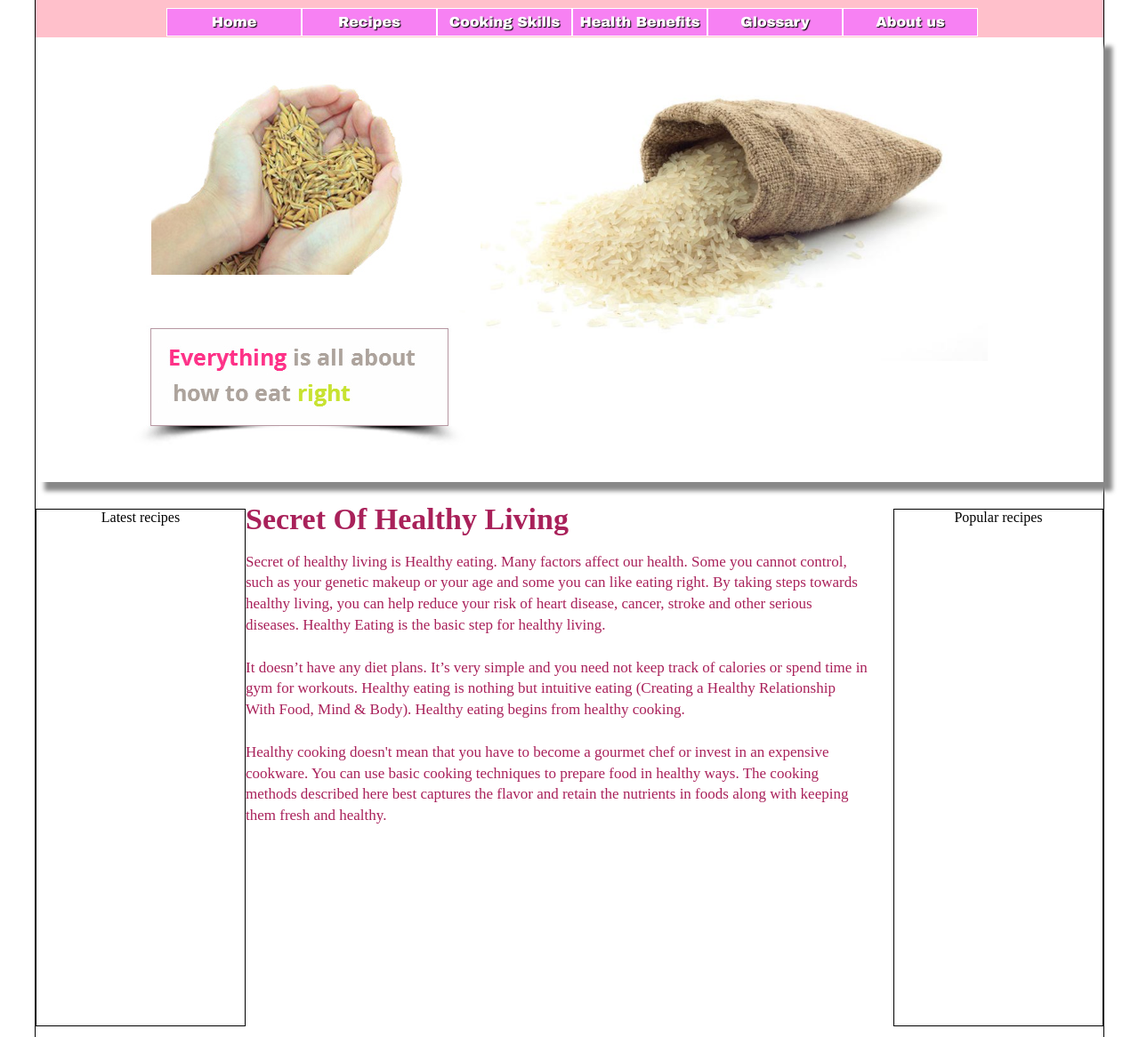
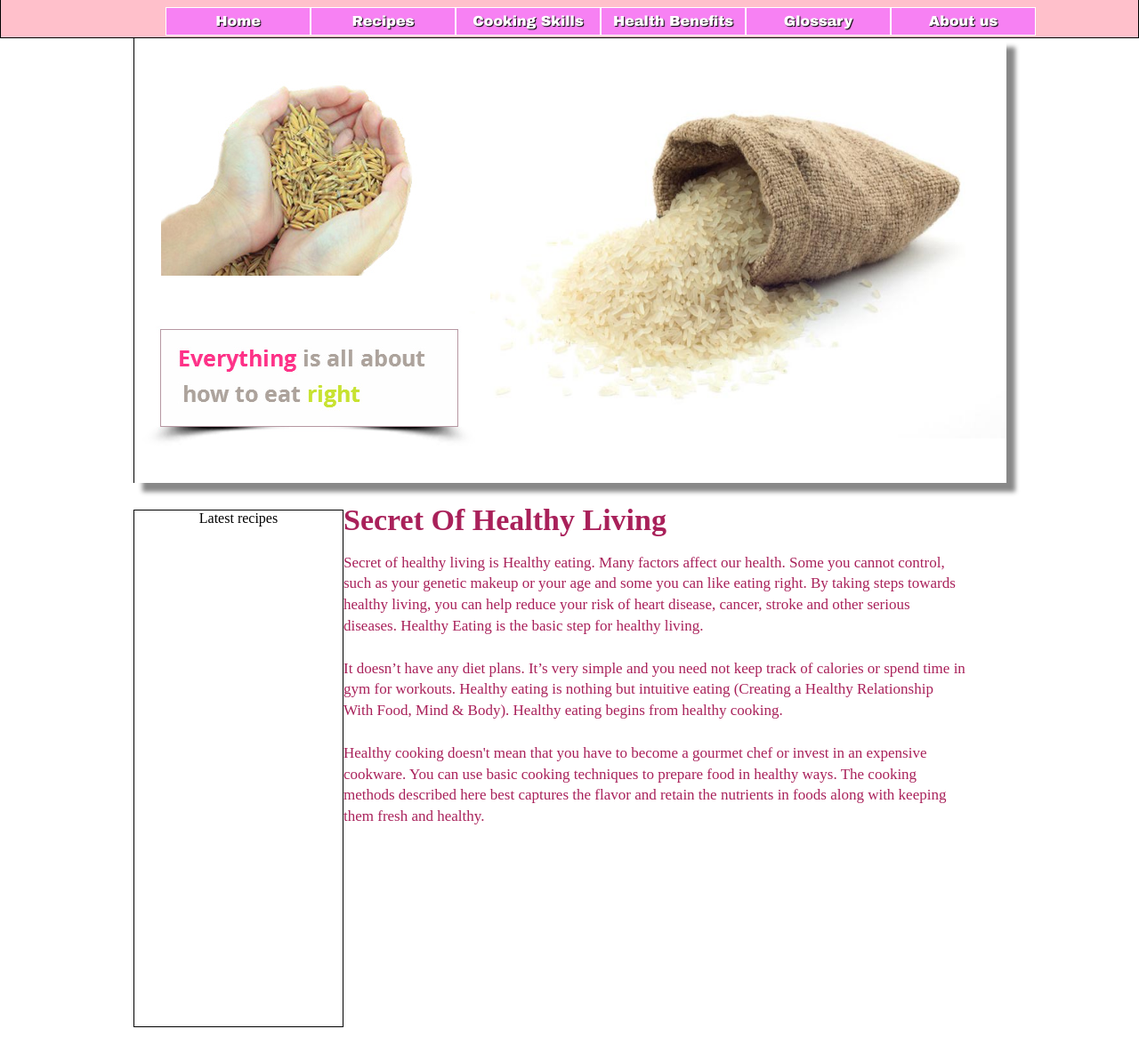
Before and after one commit to thangabalu/cookhouse, a Django app: template wsgi/surekha_app/templates/home.html in a window 1280 px wide; the page is wider, and only the part inside the window is pictured. Shown: the part 92-1258 px from the top of that part at 89% size. Run offline with Django 3.2, Linux system fonts and the light colour scheme; the template is opened without the code that fills it, so the values that code supplies are empty.

Commit message:
some changes in the home page template

```diff
--- a/wsgi/surekha_app/templates/home.html
+++ b/wsgi/surekha_app/templates/home.html
@@ -5,37 +5,40 @@
    * {padding: 0; margin: 0;}
    a {text-decoration: none;color: #FF3288; font-weight:bold}
    p {padding-left: 10px;}
-  .maincontainer {width:1200px; margin-left:auto; margin-right: auto; border: thin solid black; }
-  .container  {width:1200px; margin: auto; height:133px; background-color: pink}
-  .header h1  {color: #FE2E9A; font-size: 50px; line-height: 100px}
+  .bigcontainer {width:100%; margin-left:auto; margin-right:auto;}
+  .maincontainer {width:980px; margin-left:auto; margin-right: auto; background-color:white }
+  .container  {height:133px; background-color: pink;border: thin solid black;}
+  .header h1  {color: #FE2E9A; font-size: 50px; line-height: 50px}
+  .header h2  {color: #FE2E9A; font-size: 18px;}
   .header img {float: left; height: 90px; width: 100px; padding-left:250px;}
-  .bigimage {width: 1200px; height: 500px; margin-bottom: 30px; box-shadow: 10px 10px 5px #888888;}
+  .bigimage {width: 980px; height: 500px; margin-bottom: 30px; box-shadow: 10px 10px 5px #888888; border-left:thin solid black;}
   .firstimage {float:left; height:400px; width: 400px;}
-  .secondimage {float:left; width: 570px; height: 364px; padding-left:100px}
+  .secondimage {float:left; width: 570px; height: 364px;}
   .firstimage img1  {width: 300px; height: 150px;}
   .firstimage img2  {width: 400px; height: 200px;}
-  .secondimage img {width: 570px; height: 364px;}
-  .firstimage_first {padding-left: 130px; padding-bottom:40px;}
-  .firstimage_second {padding-left: 100px; }
+  .secondimage img {width: 580px; height: 450px;}
+  .firstimage_first {padding-bottom:40px; padding-left:30px;}
+  .firstimage_second {}
 
   .nav {width: 234px; float: left; height:580px; margin: auto; border: thin solid black;}
   .navblock ul {list-style-type: none; height: 246px;}
   .navblock img{padding-left: 5px; padding-right: 5px;width:224px; height: 150px;}
-  .content {color: #A9215A; float: left; width: 700px; height: 496px; font-size: 17; margin: auto;line-height: 1.4em;}
+  .content {color: #A9215A; float: left; width: 700px; height: 496px; font-size: 17; margin: auto;line-height: 1.4em;background-color:white}
   .right {float: right; width: 234px; height: 580px; margin: auto; border: thin solid black;}
   .rightblock ul {list-style-type: none; height: 246px;}
   .rightblock img{padding-left: 5px; padding-right: 5px;width:224px; height: 150px;}
   .bottom {float:left; width: 1200px; margin:auto; padding-top: 10px;margin-top:5px; }
-  .bottomblock {float: left; width: 265px;margin:auto; padding-left:90px;}
+  .bottomblock {float: left; width: 265px;margin:auto; padding-left:35px;}
   .bottomblock img {height: 178px; width: 265px; padding: 5px;}
   .bottomblock p {color: #A9215A; font-size:16; line-height: 1.4em; text-align: justify}
   .bottomblock center {font-size:18; font-weight:bold}
-  .footer {clear: left; background-color: pink; height: 95px; width:1200px; margin: auto;}
-  .footer img {float: left; height: 70px; width: 100px; padding: 5px;}
+  .footer {clear: left; background-color: pink; height: 115px; margin: auto;}
+  .footer img {float: left; height: 90px; width: 100px; padding: 5px;}
 
 .navmenu
 {
-	padding-left: 147px;
+	padding-left: 185px;
+        padding-top:28px;
 }
 
 .navmenu ul
@@ -58,11 +61,13 @@
 
 .navmenu ul li a
 {
+        margin:0;
+	padding:0;
 	text-align:center;
 	font-family: "Arial Black", Gadget, sans-serif;
 	text-decoration:none;
 	height:30px;
-	width: 150px;
+	width: 161px;
 	display:block;
 	color: #FFF;
 	border: 1px solid #FFF;
@@ -104,18 +109,17 @@
 	padding:0;
 }
 
-
-
 </style>
 </head>
 
 <body>
-<div class = "maincontainer">
+<div class = "bigcontainer">
 	<div class = "container">
 	  <div class = "header">
              {% load static from staticfiles %}
 	     <img src="{% static "img/surekhacook" %}" />
              <h1> Surekha's Cookhouse </h1>
+	     <h2>The House of flavors, tastes, recipes and healthy tips.</h2>
 	<div class = "navmenu">
 		<ul>
 			<li><a href="/home">Home </a>
@@ -168,7 +172,7 @@
           </div>
 	</div>
 
-
+  <div class = "maincontainer">
 	<div class= "bigimage">
 	     {% load static from staticfiles %}
 		<div class = "firstimage">
@@ -217,19 +221,6 @@ Healthy cooking doesn't mean that you have to become a gourmet chef or invest in
 
 	</div>
 
-
-        <div class = "right">
-	   <div class ="rightblock">
-	    <ul>
-	       <li style= "text-align: center;">Popular recipes</li><br>
-			{% for recipe in random_recipes_three %}
-			<li style= "text-align: center"> <a href="/recipes/{{ recipe.recipe_type }}/{{ recipe.title.split|join:"-" }}/"> {{recipe.title}} </a> </li>
-		<img src="/static/{{recipe.photo}}" alt="hello"</img><br><br>
-			{% endfor %}
-
-	    </ul>
-	  </div>
-	</div>
         <div class = "bottom">
 	   <div class ="bottomblock">
            {% load static from staticfiles %}
@@ -259,11 +250,14 @@ Healthy cooking doesn't mean that you have to become a gourmet chef or invest in
 <p>To reach the peak of perfection in cooking follow the tips shared. Your magical touch will not only transform but also create an ambience as starred hotel food, to be craved by one & all in your fly.</p>
 	  </div>
 	</div>
+
+</div>
         <div class= "footer">
 	    <p> © 2014 Surekha's cook house Pvt. Ltd., all rights reserved</p>
 	     {% load static from staticfiles %}
 	     <img src="{% static "img/surekhacook" %}"/>
         </div>
+
 </div>
 </body>
 </html>
```
